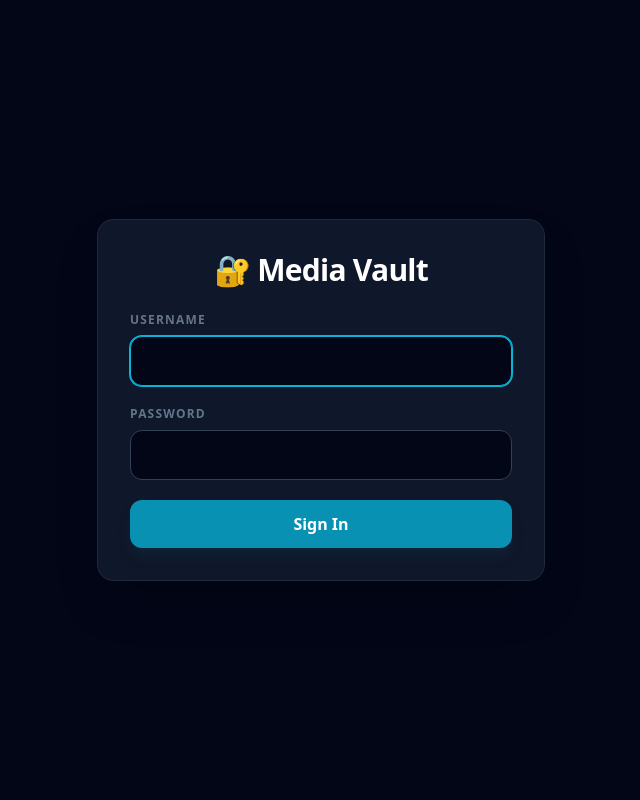
After one commit to github4eri/SoundVault_2026, a FastAPI app: template templates/login.html in a window 1280 px wide. The commit adds this page. Shown: the whole page, without its empty margins (319-959 px from the left). Run offline with FastAPI, Linux system fonts and the light colour scheme; the template is opened without the code that fills it, so the values that code supplies are empty; some libraries are stand-ins or nearby versions.

Commit message:
UI/UX:created two face UI login system.  Also changed the visual of the counter for better UI

```diff
--- a/main.py
+++ b/main.py
@@ -7,6 +7,7 @@ from sqlalchemy.orm import Session
 import models, database, audio_processor
 import json
 from sqlalchemy import or_ # This allows to search "Title OR Genre OR Country"
+from starlette.middleware.sessions import SessionMiddleware
 
 # 🌎 THE BILINGUAL MAP
 TRANSLATIONS = {
@@ -88,6 +89,9 @@ TRANSLATIONS = {
 app = FastAPI()
 models.Base.metadata.create_all(bind=database.engine)
 
+# This is the engine that handles login cookies!
+app.add_middleware(SessionMiddleware, secret_key="PutSomeRandomLongStringHereForSecurity")
+
 # 2. Setup Folders
 app.mount("/static", StaticFiles(directory="static"), name="static")
 app.mount("/uploads", StaticFiles(directory="uploads"), name="uploads")
@@ -111,8 +115,12 @@ async def home(
     copyright_free: bool = False,
     copyright_protected: bool = False,
     db: Session = Depends(database.get_db)
+
 ):
     query_obj = db.query(models.Sound)
+
+# 🕵️ Check if the visitor has the Master Key!
+    is_admin = request.session.get("is_admin", False)
 
     # 1. Text Search
     if q:
@@ -176,7 +184,8 @@ async def home(
             "copyright_all": copyright_all,
             "copyright_free": copyright_free,
             "copyright_protected": copyright_protected,
-            "is_filtering_origin": any([ai_only, nature_only, human_only])
+            "is_filtering_origin": any([ai_only, nature_only, human_only]),
+            "is_admin": is_admin
         }
     )
 
@@ -188,11 +197,17 @@ async def silence_chrome_ghost():
 @app.post("/upload")
 async def upload_sound(
     request: Request,
+    sound_id: int,
     file: UploadFile = File(...),
     origin: str = Form(...),     # Catches the Origin dropdown
     copyright: str = Form(...),
     db: Session = Depends(database.get_db)
 ):
+
+    # 🛑 THE INVISIBLE VAULT DOOR
+    if not request.session.get("is_admin"):
+        return RedirectResponse(url="/", status_code=303)
+
     # Save file locally
     file_path = f"uploads/{file.filename}"
     with open(file_path, "wb") as buffer:
@@ -256,9 +271,14 @@ async def upload_sound(
     return RedirectResponse(url="/", status_code=status.HTTP_303_SEE_OTHER)
 
 @app.post("/delete/{sound_id}")
-async def delete_sound(sound_id: int, db: Session = Depends(database.get_db)):
+async def delete_sound(request: Request, sound_id: int, db: Session = Depends(database.get_db)):
+
     # 1. Find the sound in the database
     sound = db.query(models.Sound).filter(models.Sound.id == sound_id).first()
+
+    # 🛑 THE INVISIBLE VAULT DOOR
+    if not request.session.get("is_admin"):
+        return RedirectResponse(url="/", status_code=303)
 
     if sound:
         # 2. Delete the actual file from the 'uploads' folder
@@ -270,3 +290,44 @@ async def delete_sound(sound_id: int, db: Session = Depends(database.get_db)):
         db.commit()
 
     return RedirectResponse(url="/", status_code=status.HTTP_303_SEE_OTHER)
+
+@app.get("/login")
+async def login_page(request: Request):
+    # If already logged in, redirect to home
+    if request.session.get("is_admin"):
+        return RedirectResponse(url="/", status_code=303)
+
+    return templates.TemplateResponse(
+        request=request,
+        name="login.html",
+        context={"error": None}
+    )
+
+@app.post("/login")
+async def process_login(
+    request: Request,
+    username: str = Form(...),
+    password: str = Form(...)
+):
+    # 1. Grab the real credentials from the .env file
+    env_user = os.getenv("ADMIN_USERNAME", "admin")
+    env_pass = os.getenv("ADMIN_PASSWORD", "changeme")
+
+    # 2. Check if what the user typed matches the .env file
+    if username == env_user and password == env_pass:
+        # Success! Give them the master key (cookie)
+        request.session["is_admin"] = True
+        return RedirectResponse(url="/", status_code=303)
+
+    # 3. Failed login! Send them back with an error message
+    return templates.TemplateResponse(
+        request=request,
+        name="login.html",
+        context={"error": "Invalid username or password."}
+    )
+
+@app.get("/logout")
+async def logout(request: Request):
+    # Destroy the master key
+    request.session.clear()
+    return RedirectResponse(url="/login", status_code=303)
--- /dev/null
+++ b/templates/login.html
@@ -0,0 +1,41 @@
+<!DOCTYPE html>
+<html lang="en">
+<head>
+    <meta charset="UTF-8">
+    <meta name="viewport" content="width=device-width, initial-scale=1.0">
+    <title>Vault Login</title>
+    <script src="https://cdn.tailwindcss.com"></script>
+</head>
+<body class="bg-slate-950 text-slate-300 font-sans min-h-screen flex items-center justify-center p-4">
+
+    <div class="w-full max-w-md bg-slate-900 border border-slate-800 rounded-2xl p-8 shadow-2xl">
+        <h2 class="text-3xl font-black text-center text-white tracking-tight mb-6">🔐 Media Vault</h2>
+
+        {% if error %}
+            <div class="bg-red-900/50 border border-red-500 text-red-200 p-4 rounded-xl mb-6 text-sm text-center">
+                {{ error }}
+            </div>
+        {% endif %}
+
+        <form action="/login" method="post" class="space-y-5">
+            <div>
+                <label class="block text-xs font-bold text-slate-500 uppercase tracking-widest mb-2">Username</label>
+                <input type="text" name="username" required autofocus
+                       class="w-full bg-slate-950 border border-slate-700 text-white rounded-xl p-3 focus:outline-none focus:border-cyan-500 focus:ring-1 focus:ring-cyan-500 transition-all">
+            </div>
+
+            <div>
+                <label class="block text-xs font-bold text-slate-500 uppercase tracking-widest mb-2">Password</label>
+                <input type="password" name="password" required
+                       class="w-full bg-slate-950 border border-slate-700 text-white rounded-xl p-3 focus:outline-none focus:border-cyan-500 focus:ring-1 focus:ring-cyan-500 transition-all">
+            </div>
+
+            <button type="submit"
+                    class="w-full bg-cyan-600 hover:bg-cyan-500 text-white font-bold py-3 rounded-xl transition-colors shadow-lg shadow-cyan-900/20 mt-4">
+                Sign In
+            </button>
+        </form>
+    </div>
+
+</body>
+</html>
```
Also changed, not shown: templates/index.html (+9 -5 lines), 1 other file.
